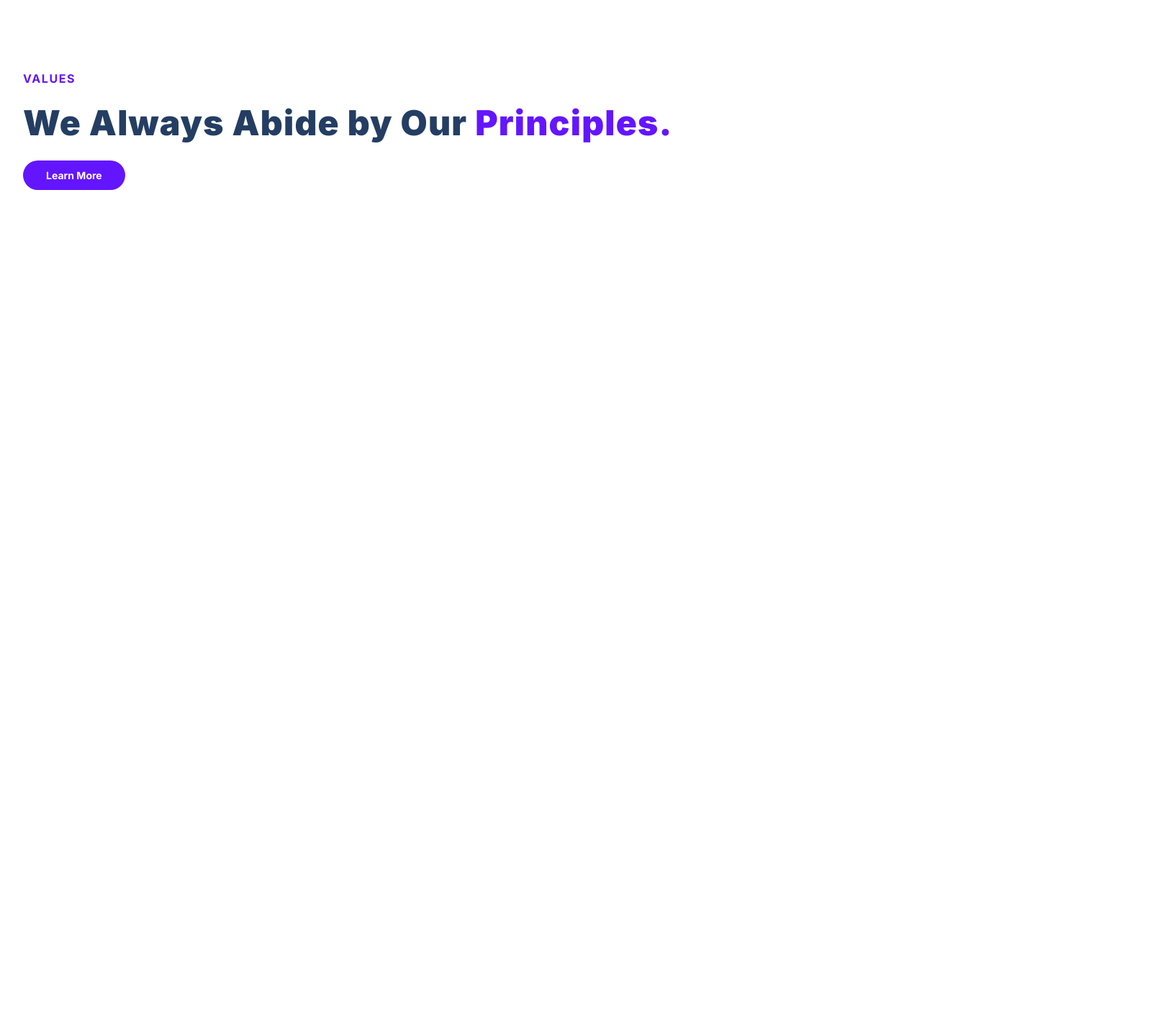
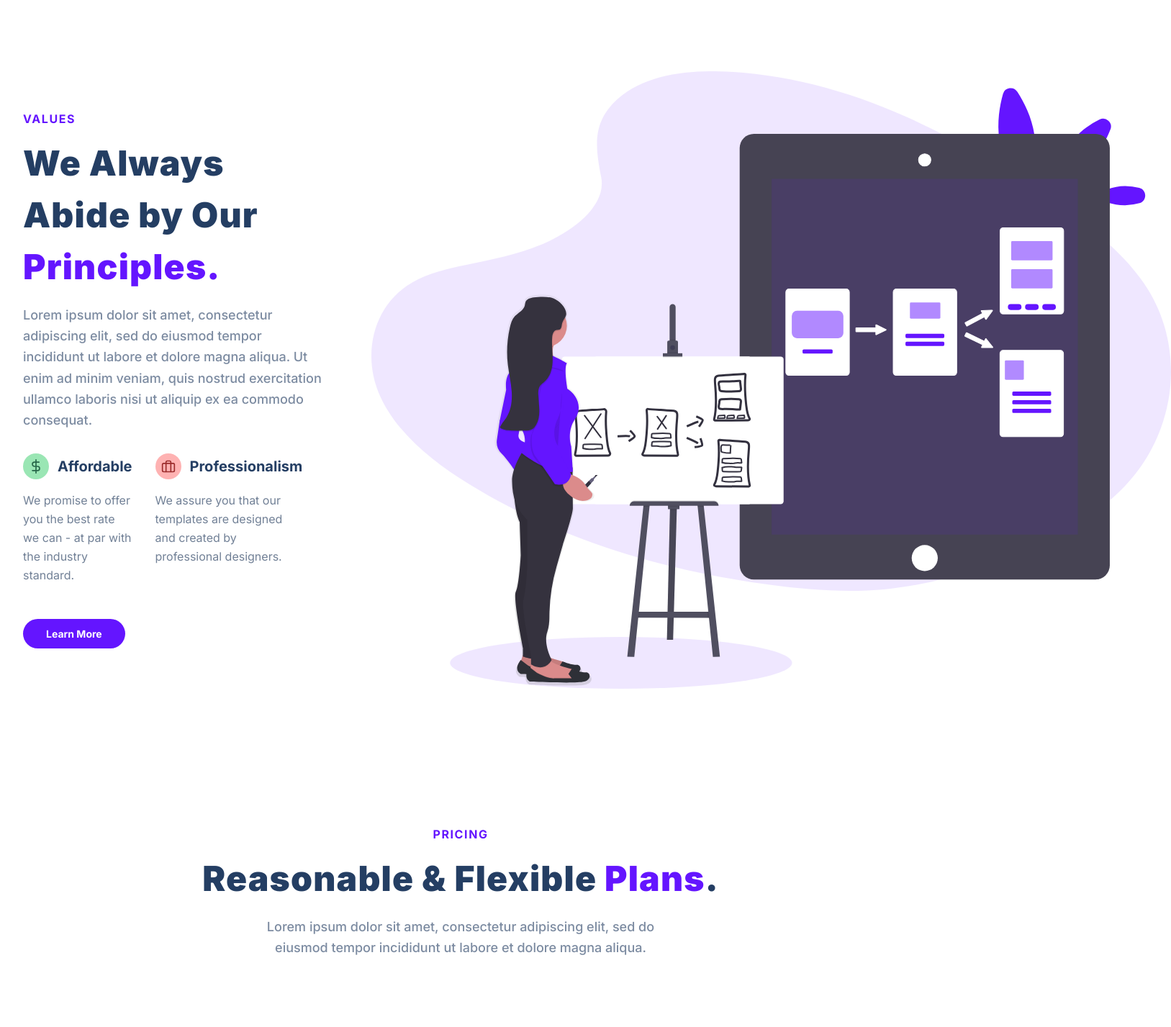
Before and after one commit to NathanJohnsonBuildingforbetter/Treact-Rendition, a plain HTML site: page index.html in a window 1280 px wide. Shown: the part 4740-6167 px from the top of the page at 72% size, 1627 px wide, since content can reach past the window. Before the commit the page ends 5100 px from the top, so only its background shows below. Drawn offline with Linux system fonts and the light colour scheme.

Commit message:
Svg image corrected

```diff
--- a/index.html
+++ b/index.html
@@ -157,7 +157,7 @@
         <div class="row">
             <figure class="steps__img--wrapper">
               <img src="assets\assets\hero-screenshot-2.241aac1fbc66db29d873.png" class="steps__img" alt="Dashboard Screenshot">
-            </figure>
+
             <svg viewBox="0 0 1280 1280" class="steps__grid" xmlns="http://www.w3.org/2000/svg">
                 <defs>
                     <path id="line-of-balls" d="M55 33.5C44.5 37 35 47.6 32.8 58.3c-4.3 20.6 16.3 41.2 36.9 36.9 15.5-3.2 27.5-19 26-33.9-1.1-10.5-9-21.3-19-26.2-6.1-2.9-15.5-3.6-21.7-1.6zM183 33.5c-15.1 5-25.3 21.6-22.2 36.2 2.5 11.9 13.6 23 25.4 25.5 19.4 4.1 39.5-14.2 37.5-33.9-1.1-10.5-9-21.3-19-26.2-6.1-2.9-15.5-3.6-21.7-1.6zM311 33.5c-10.5 3.5-20 14.1-22.2 24.8-4.3 20.6 16.3 41.2 36.9 36.9 15.5-3.2 27.5-19 26-33.9-1.1-10.5-9-21.3-19-26.2-6.1-2.9-15.5-3.6-21.7-1.6zM439 33.5c-10.5 3.5-20 14.1-22.2 24.8-4.3 20.6 16.3 41.2 36.9 36.9 15.5-3.2 27.5-19 26-33.9-1.1-10.5-9-21.3-19-26.2-6.1-2.9-15.5-3.6-21.7-1.6zM567 33.5c-10.5 3.5-20 14.1-22.2 24.8-4.3 20.6 16.3 41.2 36.9 36.9 15.5-3.2 27.5-19 26-33.9-1.1-10.5-9-21.3-19-26.2-6.1-2.9-15.5-3.6-21.7-1.6zM695 33.5c-10.5 3.5-20 14.1-22.2 24.8-4.3 20.6 16.3 41.2 36.9 36.9 15.5-3.2 27.5-19 26-33.9-1.1-10.5-9-21.3-19-26.2-6.1-2.9-15.5-3.6-21.7-1.6zM823 33.5c-10.5 3.5-20 14.1-22.2 24.8-4.3 20.6 16.3 41.2 36.9 36.9 15.5-3.2 27.5-19 26-33.9-1.1-10.5-9-21.3-19-26.2-6.1-2.9-15.5-3.6-21.7-1.6zM951 33.5c-10.5 3.5-20 14.1-22.2 24.8-4.3 20.6 16.3 41.2 36.9 36.9 15.5-3.2 27.5-19 26-33.9-1.1-10.5-9-21.3-19-26.2-6.1-2.9-15.5-3.6-21.7-1.6zM1079 33.5c-10.5 3.5-20 14.1-22.2 24.8-2.5 11.7 3.2 24.4 14.2 31.9 10.7 7.4 22.9 7.5 33.7.3 17.7-11.8 20.1-33.8 5.3-48.5-8.5-8.6-20.7-11.9-31-8.5zM1207 33.5c-10.5 3.5-20 14.1-22.2 24.8-2.5 11.7 3.2 24.4 14.2 31.9 10.7 7.4 22.9 7.5 33.7.3 17.7-11.8 20.1-33.8 5.3-48.5-8.5-8.6-20.7-11.9-31-8.5z"></path>
@@ -170,7 +170,7 @@
                 </g>
 
             </svg>
-
+            </figure>
             <div class="steps__description">
                 <div class="section__tag">STEPS</div>
                 <h2 class="section__title">Easy to <span class="purple">Get Started.</span></h2>
@@ -224,15 +224,76 @@
             <div class="values__description">
                 <div class="section__tag">Values</div>
                 <h2 class="section__title">We Always Abide by Our <span class="purple">Principles.</span></h2>
-                <div class="section__para"></div>
-                <div class="values__list"></div>
+                <div class="section__para">Lorem ipsum dolor sit amet, consectetur adipiscing elit, sed do eiusmod tempor incididunt ut labore et dolore magna aliqua. Ut enim ad minim veniam, quis nostrud exercitation ullamco laboris nisi ut aliquip ex ea commodo consequat.</div>
+                <div class="values__list">
+                    <div class="value">
+                        <div class="value__title">
+                            <figure class="value__img--wrapper">
+                                <svg xmlns="http://www.w3.org/2000/svg" width="24" height="24" viewBox="0 0 24 24" fill="none" stroke="rgba(39, 103, 73, 1)" stroke-width="2" stroke-linecap="round" stroke-linejoin="round" class="value__img">
+                                    <line x1="12" y1="1" x2="12" y2="23"></line>
+                                    <path d="M17 5H9.5a3.5 3.5 0 0 0 0 7h5a3.5 3.5 0 0 1 0 7H6"></path>
+                                </svg>
+                            </figure>
+                            <div class="value__name">Affordable</div>
+                        </div>
+                        <div class="value__para">
+                           We promise to offer you the best rate we can - at par with the industry standard.
+                        </div>
+                    </div>
+                    <div class="value">
+                        <div class="value__title">
+                          <figure class="value__img--wrapper">
+                               <svg xmlns="http://www.w3.org/2000/svg" width="24" height="24" viewBox="0 0 24 24" fill="none" stroke="rgba(155, 44, 44, 1)" stroke-width="2" stroke-linecap="round" stroke-linejoin="round" class="value__img">
+                                <rect x="2" y="7" width="20" height="14" rx="2" ry="2"></rect>
+                                <path d="M16 21V5a2 2 0 0 0-2-2h-4a2 2 0 0 0-2 2v16"></path>
+                               </svg>
+                            </figure>
+                            <div class="value__name">Professionalism</div>
+                        </div>
+                        <div class="value__para">
+                            We assure you that our templates are designed and created by professional designers.
+                        </div>
+                    </div>
+                </div>
                 <button class="btn">Learn More</button>
             </div>
+            <img class="values__img" src="assets\assets\prototype-illustration.21bc4b3f612a2f257c3d361067582485.svg" alt="">
         </div>
     </div>
 
  </section>
  <section id="pricing">
+    <div class="container">
+        <div class="row">
+            <div class="section__tag">pricing</div>
+            <h2 class="section__title">Reasonable & Flexible <span class="purple">Plans</span>.
+
+            </h2>
+            <p class="section__para"> Lorem ipsum dolor sit amet, consectetur adipiscing elit, sed do eiusmod tempor incididunt ut labore et dolore magna aliqua.
+
+            </p>
+            <div class="plans">
+                <div class="plan">
+                    <div class="plan__stripe"></div>
+                    <div class="plan__top"></div>
+                    <div class="plan__middle"></div>
+                    <div class="plan__bottom"></div>
+                </div>
+                 <div class="plan">
+                    <div class="plan__stripe"></div>
+                    <div class="plan__top"></div>
+                    <div class="plan__middle"></div>
+                    <div class="plan__bottom"></div>
+                </div>
+                <div class="plan">
+                    <div class="plan__stripe"></div>
+                    <div class="plan__top"></div>
+                    <div class="plan__middle"></div>
+                    <div class="plan__bottom"></div>
+                </div>
+            </div>
+        </div>
+    </div>
 
  </section>
  <section id="testimonials">
@@ -242,6 +303,9 @@
 
  </section>
 </main>
+<footer>
+
+</footer>
 <body>
 
 
--- a/style.css
+++ b/style.css
@@ -8,9 +8,9 @@
 
 }
 
-html{
+/* html{
     scroll-behavior: smooth;
-}
+} */
 .row{
     width: 100%;
     max-width: 1280px;
@@ -364,6 +364,7 @@
 
 .steps__img {
     z-index: 2;
+
 }
 
 .steps__description, .steps__img--wrapper {
@@ -372,7 +373,7 @@
 
 .steps__grid {
     position: absolute;
-    bottom: -100px;
+    bottom: 100px;
     left: 50%;
     transform: translateX(-50%);
     width: 10rem;
@@ -430,8 +431,97 @@
 #values .row {
     display: flex;
     justify-content: space-between;
-    align-items: center;}
+    align-items: center;
+}
 
+.values__description {
+    padding: 32px 64px 32px 0;
+}
+
+.values__list {
+    margin-left: 0px;
+    margin-right: 0px;
+    display: flex;
+    max-width: none;
+    flex-direction: row;
+}
+
+.value {
+    margin-top: 2rem;
+    margin-right: 2rem;
+    align-items: flex-start;
+    display: flex;
+    flex-direction: column;
+}
+
+
+.value:nth-of-type(1) {
+    margin-top: 32px;
+    margin-right: 32px;
+}
+.value__title {
+    display: flex;
+    align-items: center;
+}
+
+.value__para {
+    margin-top: 16px;
+    line-height: 1.625;
+    color: #718096;
+}
+.value__img {
+    width: 20px;
+    height: 20px;
+}
+
+.value__img--wrapper {
+    border-radius: 50%;
+    display: flex;
+    justify-content: center;
+    align-items: center;
+    width: 36px;
+    height: 36px;
+}
+.value:nth-child(1) .value__img--wrapper {
+    background-color: #9ae6b4;
+}
+
+.value__name {
+    margin-left: 12px;
+    font-size: 20px;
+    font-weight: bold;
+    color: #243e63;
+}
+
+.value:nth-child(2) .value__img--wrapper {
+    background-color: #feb2b2;
+}
+
+#values .btn {
+    margin-top: 48px;
+}
+
+/* Pricing
+
+Section */
+
+#pricing .row {
+    display: flex;
+    flex-direction: column;
+    align-items: center;
+}
+
+#pricing .section__para {
+    max-width: 576px;
+    text-align: center;
+}
+
+.plans {
+    display: flex;
+    position: relative;
+    flex-direction: row;
+    width: 100%;
+    justify-content: space-between;}
 
 
 
@@ -453,6 +543,7 @@
    .header__description--para{
      font-size: 16px;
     }
+
     .header__customers {
         padding-right: 64px;
     }
@@ -470,8 +561,6 @@
         height: 5rem;
         width: 5rem;
         bottom: -50px;
-
-
     }
 }
 /* Smaller computer screens */
@@ -532,6 +621,13 @@
         margin-right: 0px;
         padding-right: 48px;
     }
+    .values__list {
+        max-width: 20rem;
+        flex-direction: column;
+    }
+    .value {
+        margin-top: 2.5rem;
+    }
 }
 /* Tablet */
  @media (max-width: 768px) {
@@ -572,12 +668,23 @@
         margin-top: 12px;
         margin-left: 0;
     }
-.steps__grid{
-    bottom: -24px;
-    width: 4rem;
-    height: 4rem;
-    z-index: 0;
+
+    .value {
+        margin-right: 0px;
+        align-items: center;
     }
+
+    .value:nth-of-type(1) {
+        margin-right: 0px;
+    }
+    .values__list {
+        margin-left: auto;
+        margin-right: auto;
+    }
+    #pricing .row {
+        margin-top: 40px;
+    }
+
 }
 
 /* Small and medium sized devices */
```
Lines whose indentation alone changed are shown as unchanged.
